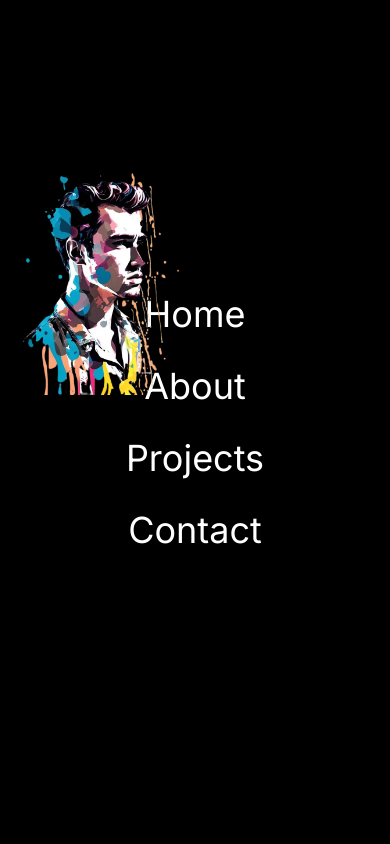
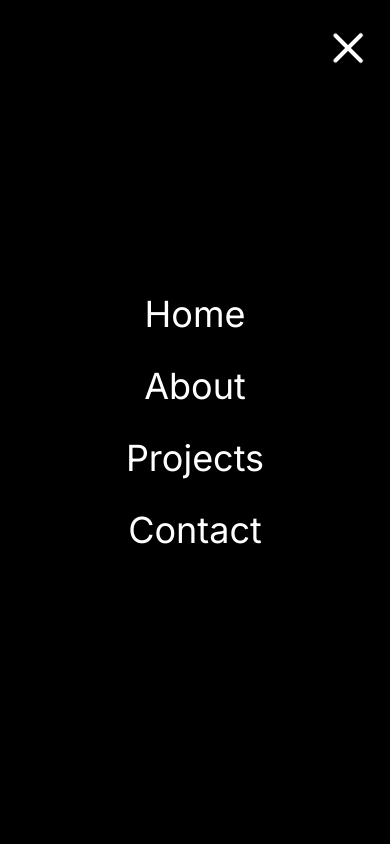
Before and after one commit to Abhinavkrishna-b/Portfolio, a Next.js app: page / in a window 390 px wide. Both pictures are taken after a click on the button 354 px from the left and 48 px from the top of the page. Shown: the top 844 px of the page. Built offline with nearby package versions, Linux system fonts and the light colour scheme.

Commit message:
Animation-1 added

```diff
--- a/src/components/NavBar.jsx
+++ b/src/components/NavBar.jsx
@@ -15,6 +15,36 @@ const NavBar = () =>{
     ]
 
     const [open,setOpen]=useState(false)
+
+    const topVariants ={
+        closed:{
+            rotate:0
+        },
+        opened:{
+            rotate:45,
+            backgroundColor: "rgb(255,255,255)"
+        }
+    }
+
+    const midVariants={
+        closed:{
+            opacity:1
+        },
+        opened:{
+            opacity:0
+        }
+    }
+
+    const bottomVariants={
+        closed:{
+            rotate:0
+        },
+        opened:{
+            rotate:-45,
+            backgroundColor:"rgb(255,255,255)"
+        }
+    }
+
 
     return(
         <div className='h-full flex items-center justify-between px-4 sm:px-8 md:px-12 lg:px-16 xl:px-28 text-xl'>
@@ -52,12 +82,12 @@ const NavBar = () =>{
             <div className='md:hidden'>
                 <button className="w-10 h-8 flex flex-col justify-between z-50 relative"
                  onClick={() => setOpen((prev) => (!prev))}>
-                    <div className='w-10 h-1 bg-black rounded'></div>
-                    <div className='w-10 h-1 bg-black rounded'></div>
-                    <div className='w-10 h-1 bg-black rounded'></div>
+                    <motion.div variants={topVariants} animate={open ? "opened" : "closed"} className='w-10 h-1 bg-black rounded origin-left'></motion.div>
+                    <motion.div variants={midVariants} animate={open ? "opened" : "closed"} className='w-10 h-1 bg-black rounded'></motion.div>
+                    <motion.div variants={bottomVariants} animate={open ? "opened" : "closed"} className='w-10 h-1 bg-black rounded origin-left'></motion.div>
                 </button>
                 { open && (
-                <div className="absolute top-0 left-0 w-screen h-screen bg-black text-white flex flex-col items-center justify-center gap-8 text-4xl">
+                <div className="absolute top-0 left-0 w-screen h-screen bg-black text-white flex flex-col items-center justify-center gap-8 text-4xl z-40">
                     {links.map(link=>(
                         <Link href={link.url} key={link.title}>{link.title}</Link>
                     ))}
```
